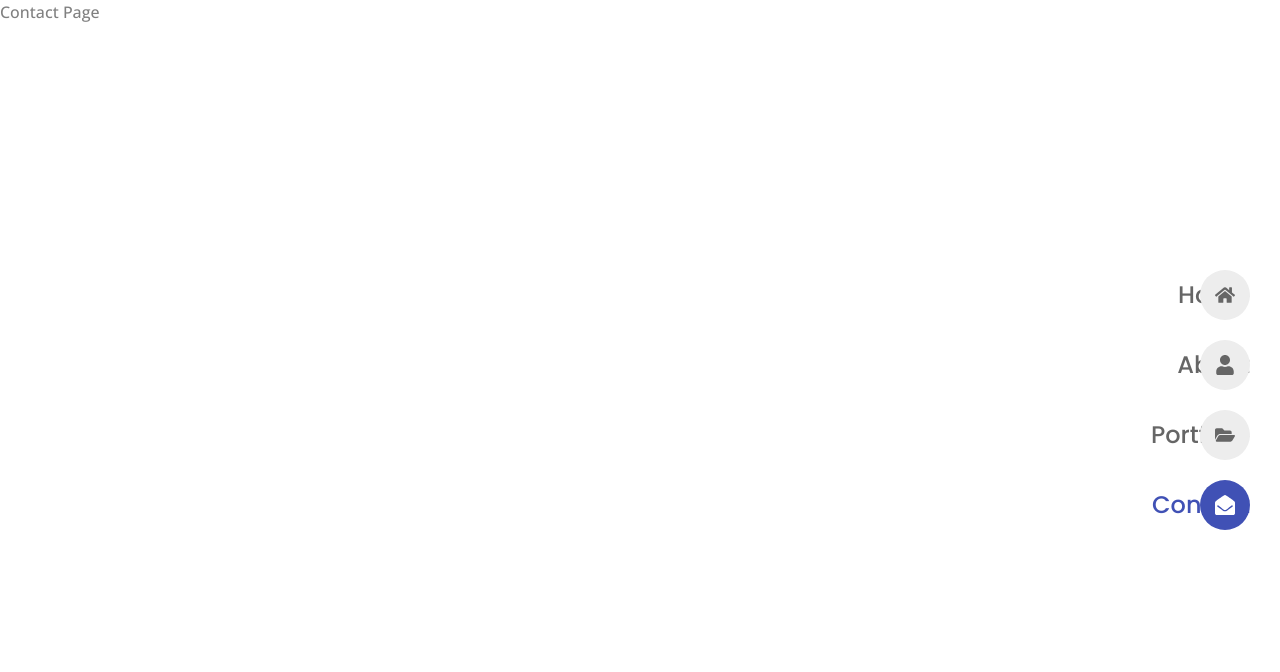
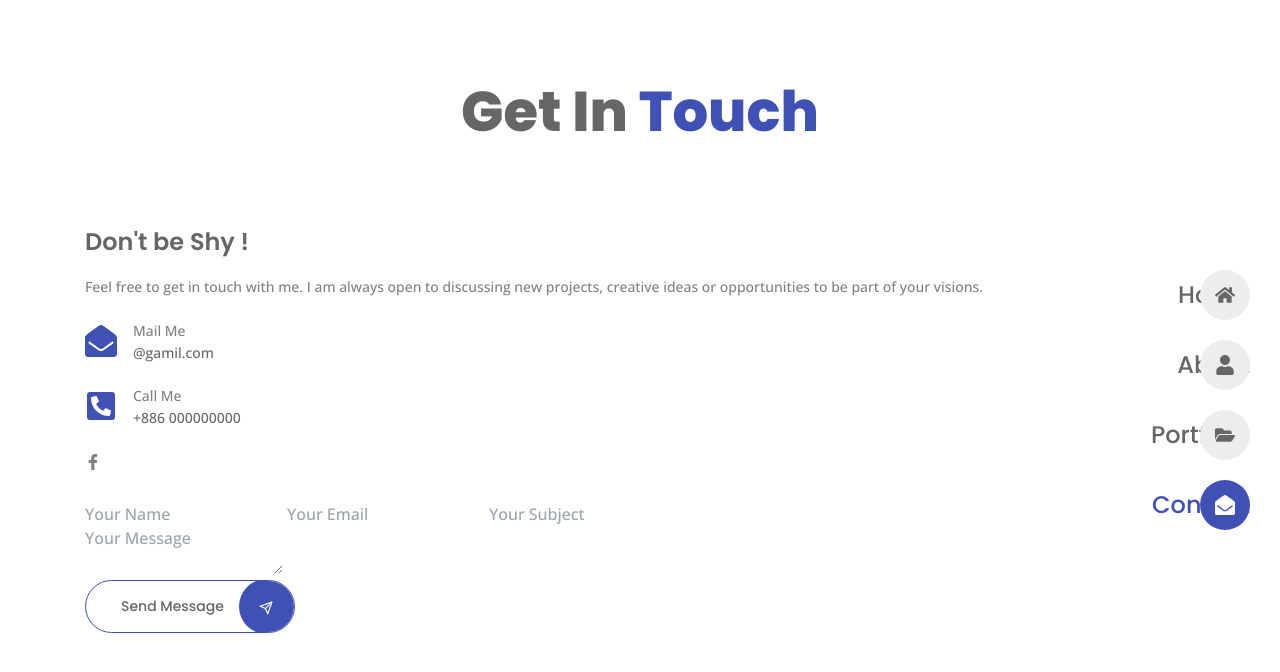
Before and after one commit to yaxingshih/react-personal-portfolio, a React (Vite) app: page /contact in a window 1280 px wide. Shown: the top 672 px of the page. Built offline with nearby package versions, Linux system fonts and the light colour scheme.

Commit message:
modify Contact Page

```diff
--- a/src/pages/contact/Contact.jsx
+++ b/src/pages/contact/Contact.jsx
@@ -1,8 +1,74 @@
+import {
+  FaEnvelopeOpen,
+  FaPhoneSquareAlt,
+  FaFacebookF
+} from 'react-icons/fa';
+
+import { FiSend } from 'react-icons/fi';
+import './contact.css';
+
 const Contact = () => {
   return (
-    <div>
-      Contact Page
-    </div>
+    <section className="contact section">
+        <h2 className="section__title">
+          Get In <span>Touch</span>
+        </h2>
+        <div className="contact__containter container grid">
+          <div className="contact__data">
+            <h3 className="contact__title">Don't be Shy !</h3>
+            <p className='contact__description'>
+              Feel free to get in touch with me. I am always open to discussing new projects, creative ideas or opportunities to be part of your
+              visions.
+            </p>
+            <div className="contact__info">
+              <div className="info__item">
+                <FaEnvelopeOpen className="info__icon"/>
+                <div>
+                  <span className="info__title">Mail Me</span>
+                  <h4 className="info__desc">@gamil.com</h4>
+                </div>
+              </div>
+
+              <div className="info__item">
+                <FaPhoneSquareAlt className="info__icon"/>
+                <div>
+                  <span className="info__title">Call Me</span>
+                  <h4 className="info__desc">+886 000000000</h4>
+                </div>
+              </div>
+            </div>
+
+            <div className="contact__socials">
+              <a href="https://facebook.com" className="contact__social-link"></a>
+              <FaFacebookF />
+            </div>
+
+          </div>
+
+          <form className="contact__form">
+            <div className="form__input-group">
+              <div className="form__input-div">
+                <input type="text" className="form__control" placeholder='Your Name'/>
+
+                <input type="text" className="form__control" placeholder='Your Email'/>
+
+                <input type="text" className="form__control" placeholder='Your Subject'/>
+              </div>
+            </div>
+
+            <div className="form__input-div">
+                <textarea type="text" className="form__control textarea" placeholder='Your Message'></textarea>
+            </div>
+
+            <button className='button'>
+              Send Message
+              <span className="button__icon contact__button-icon">
+                <FiSend />
+              </span>
+            </button>
+          </form>
+        </div>
+      </section>
   )
 }
 
--- a/src/pages/contact/contact.css
+++ b/src/pages/contact/contact.css
@@ -0,0 +1,40 @@
+.contact__container {
+    grid-template-columns: 4fr 8fr;
+}
+
+.contact__title {
+    font-size: var(--h3-font-size);
+    font-weight: var(--weight-600);
+    margin-bottom: 1rem;
+}
+
+.contact__description {
+    font-size: var(--small-font-size);
+    line-height: 1.6;
+}
+
+.contact__description,
+.contact__info .info__item {
+    margin-bottom: 20px;
+}
+
+.contact__info .info__item {
+    display: flex;
+    column-gap: 16px;
+    align-items: center;
+}
+
+.contact__info .info__icon {
+    color: var(--first-color);
+    font-size: var(--h2-font-size);
+}
+
+.contact__info .info__title {
+    font-size: var(--small-font-size);
+}
+
+.contact__info .info__desc {
+    font-family: var(--body-font);
+    font-size: var(--small-font-size);
+    font-weight: var(--weight-500);
+}
```
